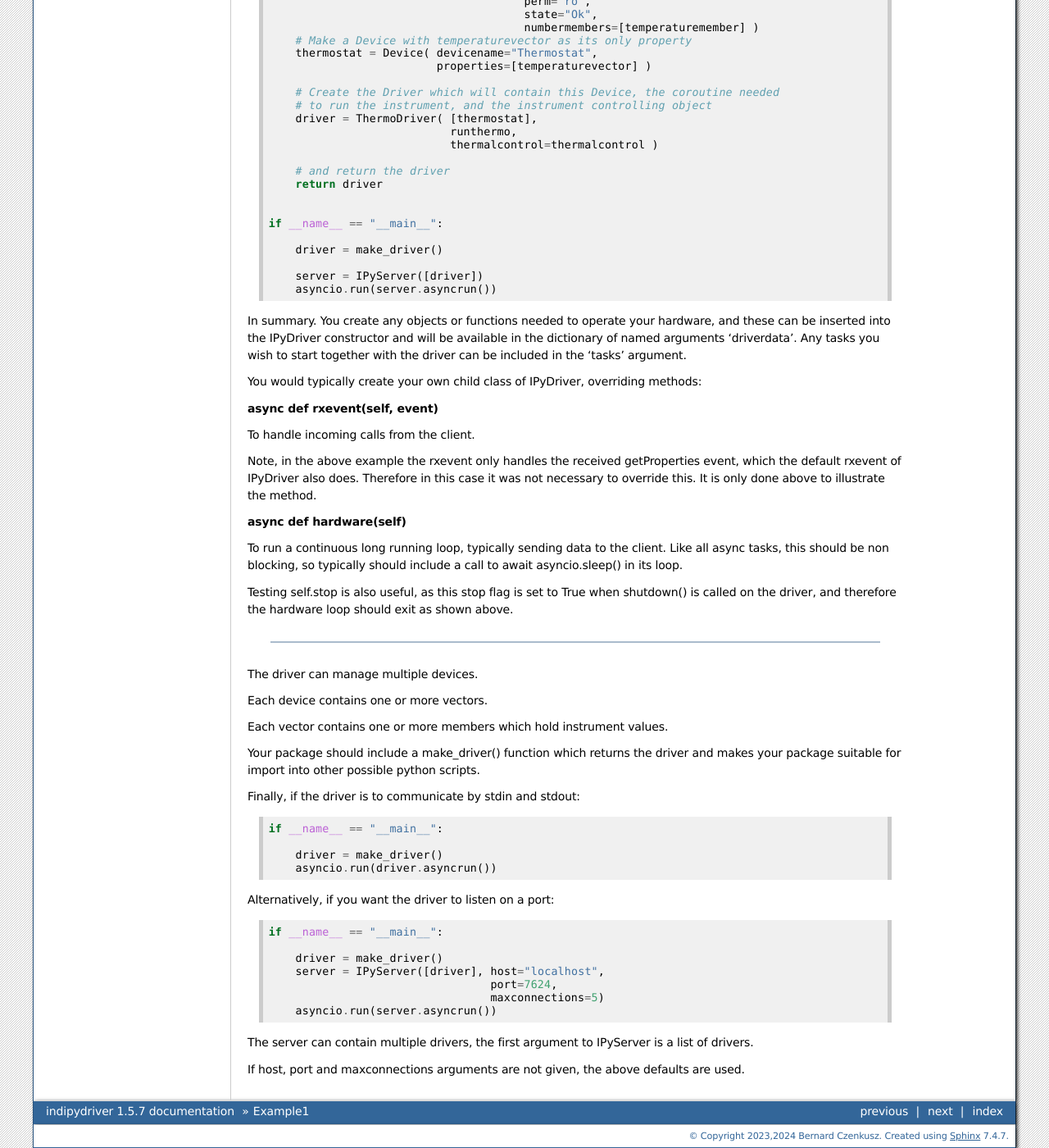
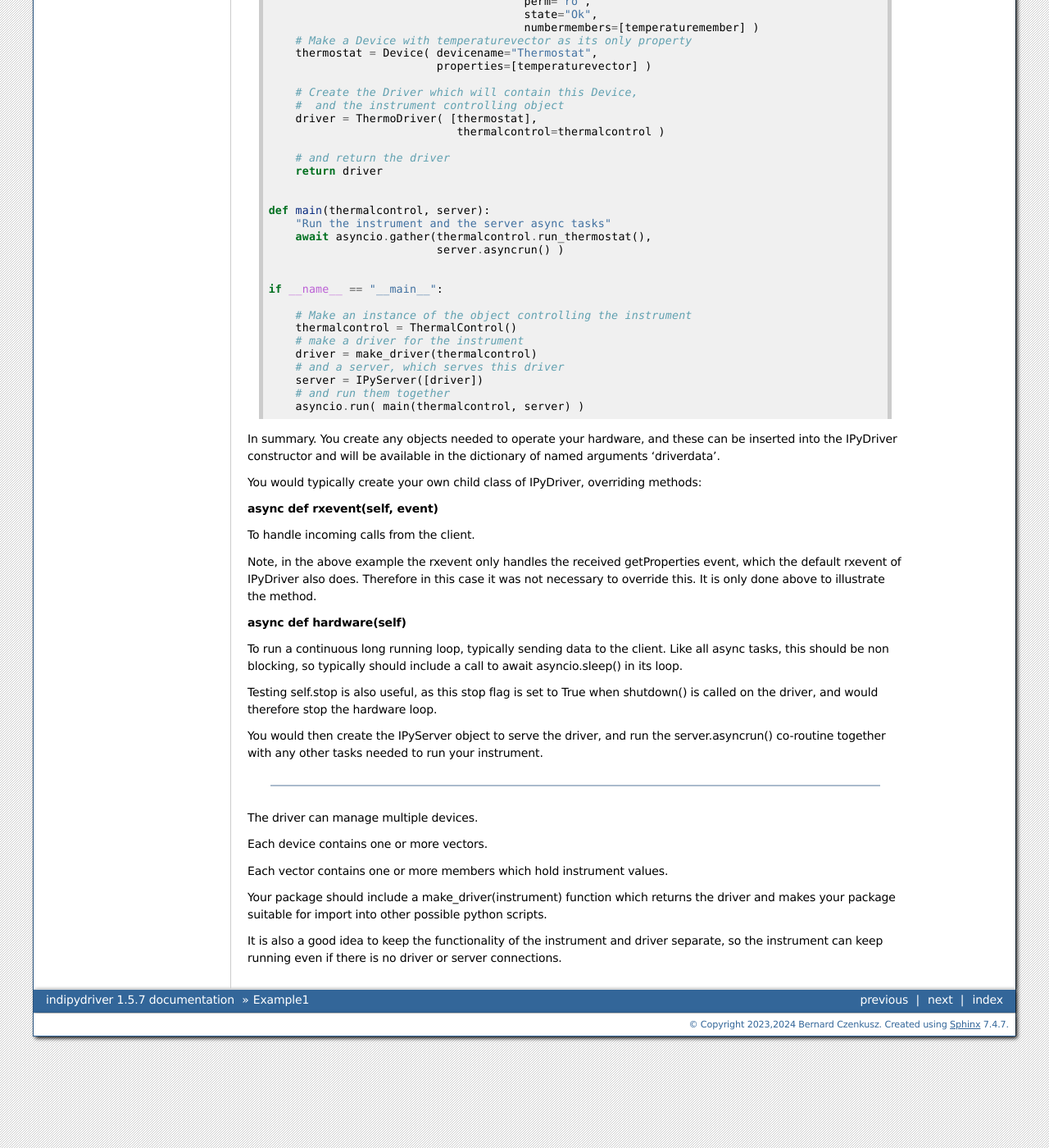
Before and after one commit to bernie-skipole/indipydriver, a Sphinx documentation site: the page built from docs/source/usage/example1.rst, in a window 1280 px wide and 1400 px high, scrolled down 1846 px. Shown: the whole window at 82% size. Built offline with Sphinx 7.4.7, drawn with Linux system fonts in a browser that asks for light colours; some of the changed text lies outside the part shown.

Commit message:
added coros back

```diff
--- a/docs/source/usage/example1.rst
+++ b/docs/source/usage/example1.rst
@@ -32,11 +32,15 @@ In this example a NumberVector and NumberMember contain the temperature which is
             self.temperature = 20
             self.target = 15
             self.heater = "Off"
+            self.stop = False
+
+        def shutdown(self):
+            self.stop = True
 
         async def run_thermostat(self):
             """This simulates temperature increasing/decreasing, and turns
                on/off a heater if moving too far from the target."""
-            while True:
+            while not self.stop:
                 await asyncio.sleep(2)
                 if self.heater == "On":
                     # increasing temperature if the heater is on
@@ -97,13 +101,9 @@ In this example a NumberVector and NumberMember contain the temperature which is
                 # and transmit it to the client
                 await vector.send_setVector()
 
-    def make_driver():
+
+    def make_driver(thermalcontrol):
         "Returns an instance of the driver"
-
-        # Make an instance of the object controlling the instrument
-        thermalcontrol = ThermalControl()
-        # and a coroutine which will run the instrument
-        runthermo = thermalcontrol.run_thermostat()
 
         # Make a NumberMember holding the temperature value
         temperaturemember = NumberMember( name="temperature",
@@ -120,28 +120,36 @@ In this example a NumberVector and NumberMember contain the temperature which is
         thermostat = Device( devicename="Thermostat",
                              properties=[temperaturevector] )
 
-        # Create the Driver which will contain this Device, the coroutine needed
-        # to run the instrument, and the instrument controlling object
+        # Create the Driver which will contain this Device,
+        #  and the instrument controlling object
         driver = ThermoDriver( [thermostat],
-                               runthermo,
-                               thermalcontrol=thermalcontrol )
+                                thermalcontrol=thermalcontrol )
 
         # and return the driver
         return driver
 
 
+    def main(thermalcontrol, server):
+        "Run the instrument and the server async tasks"
+        await asyncio.gather(thermalcontrol.run_thermostat(),
+                             server.asyncrun() )
+
+
     if __name__ == "__main__":
 
-        driver = make_driver()
-
+        # Make an instance of the object controlling the instrument
+        thermalcontrol = ThermalControl()
+        # make a driver for the instrument
+        driver = make_driver(thermalcontrol)
+        # and a server, which serves this driver
         server = IPyServer([driver])
-        asyncio.run(server.asyncrun())
+        # and run them together
+        asyncio.run( main(thermalcontrol, server) )
 
 
-In summary. You create any objects or functions needed to operate your
-hardware, and these can be inserted into the IPyDriver constructor and will be available
-in the dictionary of named arguments 'driverdata'.  Any tasks you wish to start together
-with the driver can be included in the 'tasks' argument.
+In summary. You create any objects needed to operate your hardware,
+and these can be inserted into the IPyDriver constructor and will be available
+in the dictionary of named arguments 'driverdata'.
 
 You would typically create your own child class of IPyDriver, overriding methods:
 
@@ -160,7 +168,10 @@ all async tasks, this should be non blocking, so typically should include a call
 to await asyncio.sleep() in its loop.
 
 Testing self.stop is also useful, as this stop flag is set to True when shutdown() is
-called on the driver, and therefore the hardware loop should exit as shown above.
+called on the driver, and would therefore stop the hardware loop.
+
+You would then create the IPyServer object to serve the driver, and run the server.asyncrun()
+co-routine together with any other tasks needed to run your instrument.
 
 ----
 
@@ -170,28 +181,8 @@ Each device contains one or more vectors.
 
 Each vector contains one or more members which hold instrument values.
 
-Your package should include a make_driver() function which returns the driver
+Your package should include a make_driver(instrument) function which returns the driver
 and makes your package suitable for import into other possible python scripts.
 
-Finally, if the driver is to communicate by stdin and stdout::
-
-    if __name__ == "__main__":
-
-        driver = make_driver()
-        asyncio.run(driver.asyncrun())
-
-Alternatively, if you want the driver to listen on a port::
-
-    if __name__ == "__main__":
-
-        driver = make_driver()
-        server = IPyServer([driver], host="localhost",
-                                     port=7624,
-                                     maxconnections=5)
-        asyncio.run(server.asyncrun())
-
-The server can contain multiple drivers, the first argument to IPyServer is
-a list of drivers.
-
-If host, port and maxconnections arguments are not given, the above defaults
-are used.
+It is also a good idea to keep the functionality of the instrument and driver separate, so
+the instrument can keep running even if there is no driver or server connections.
```
Also changed, not shown: docs/source/usage/example2.rst (+24 -16 lines), 1 other file.
